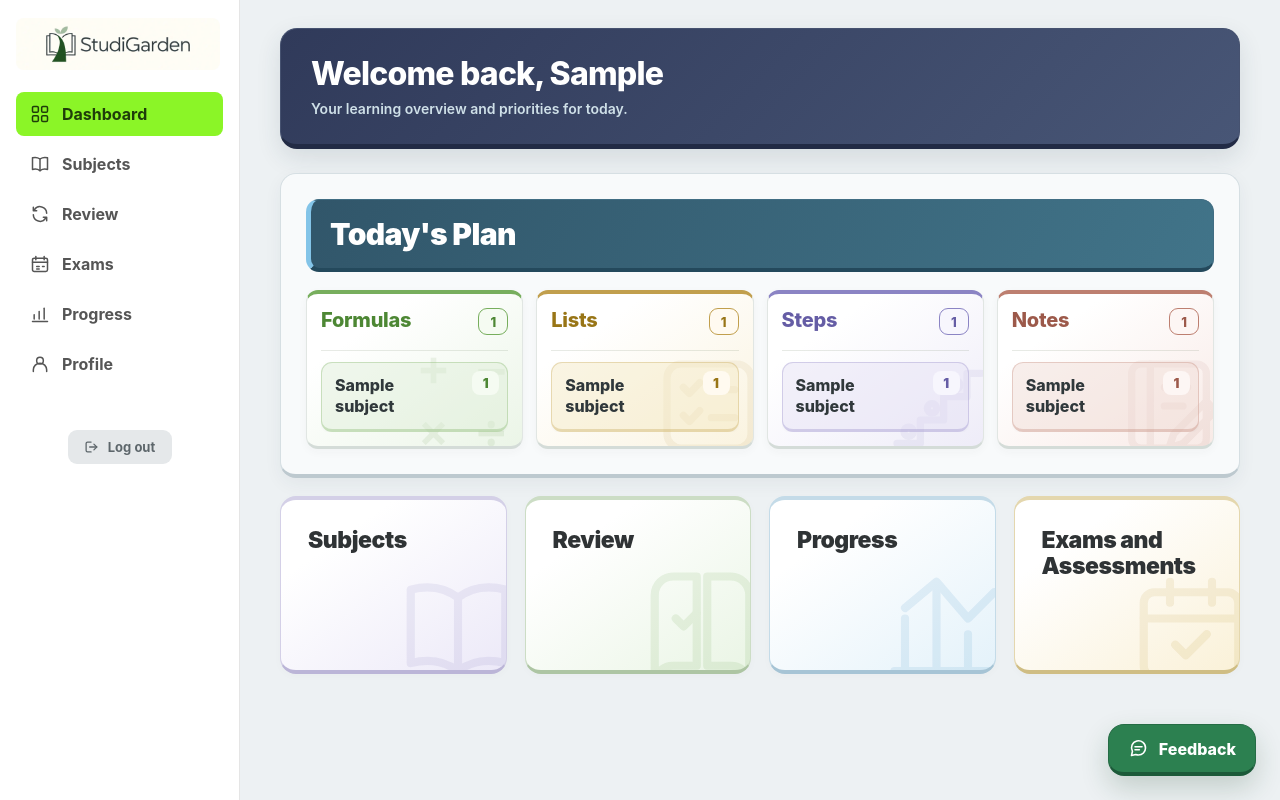
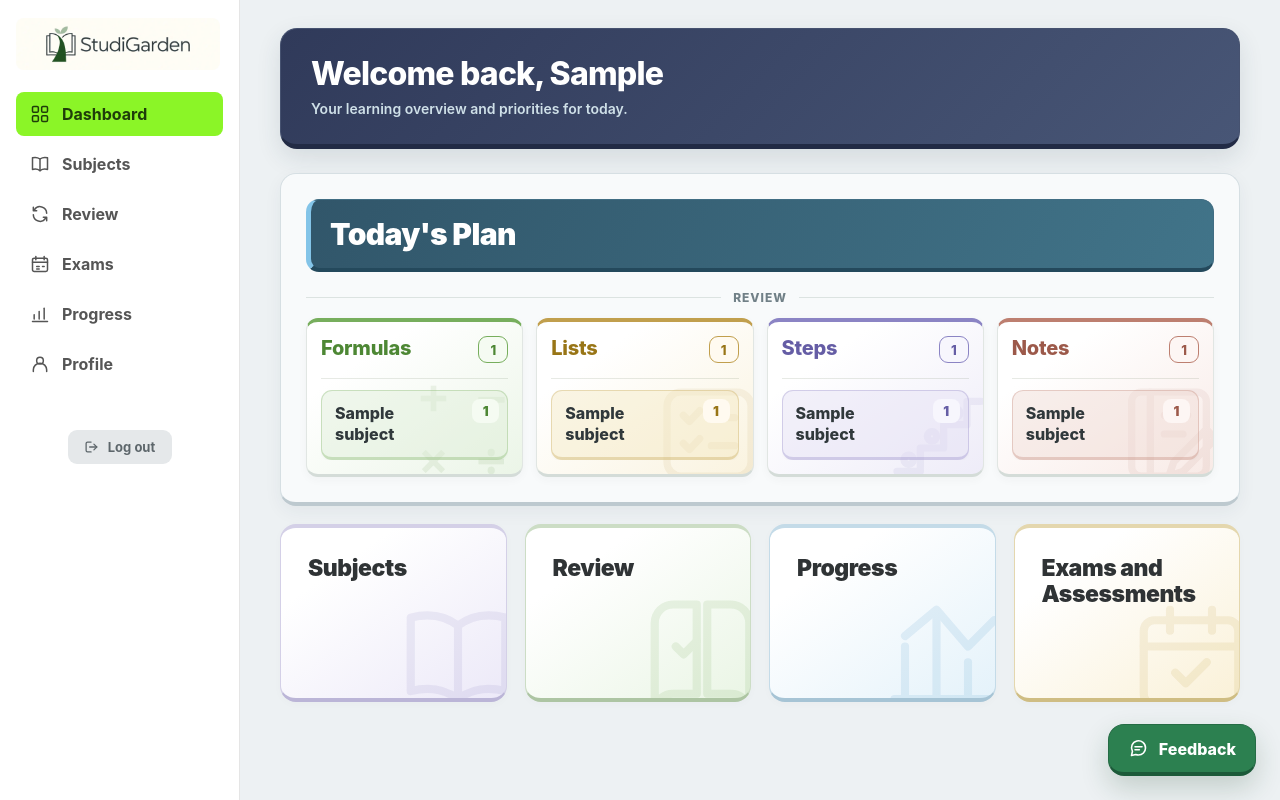
Before and after one commit to zeanbritz/studyoptimizer, a Django app: page /dashboard/ in a window 1280 px wide. Run offline with Django 4.2, Linux system fonts and the light colour scheme; a user stored in the database is signed in; tables that the repository leaves empty hold one stand-in row (values such as "Sample post"); parts of the project's set-up code (start-up, migrations or seed data) failed here and were passed over.

Commit message:
Organize Today's Plan into event, review, and study sections

```diff
--- a/templates/dashboard/dashboard.html
+++ b/templates/dashboard/dashboard.html
@@ -773,6 +766,58 @@
             }
         }
 
+        .today-plan .plan-section + .plan-section { margin-top: 23px; }
+        .today-plan .plan-section-heading {
+            display: flex;
+            align-items: center;
+            gap: 12px;
+            margin: 0 0 13px;
+            color: #718087;
+            font-size: 12px;
+            font-weight: 850;
+            letter-spacing: .08em;
+            text-transform: uppercase;
+        }
+        .today-plan .plan-section-heading::before,
+        .today-plan .plan-section-heading::after {
+            flex: 1;
+            height: 1px;
+            background: #dce3e1;
+            content: "";
+        }
+        .today-plan .plan-event.plan-assessment {
+            --plan-accent: #5f9fc7;
+            --plan-dark: #226f9c;
+            --plan-button-border: #bfd9e9;
+            border-bottom-color: #bfd9e9 !important;
+            background: linear-gradient(145deg, #ffffff, #eef7fc) !important;
+        }
+        .today-plan .plan-event.plan-exam {
+            --plan-accent: #c9a647;
+            --plan-dark: #8d6d17;
+            --plan-button-border: #e2d2a1;
+            border-bottom-color: #e2d2a1 !important;
+            background: linear-gradient(145deg, #ffffff, #fcf5df) !important;
+        }
+        .today-plan .plan-event .plan-column-header h3 { color: var(--plan-dark) !important; }
+        .today-plan .plan-event .plan-column-header p { color: #69767c; }
+        .today-plan .plan-event-action {
+            display: grid;
+            gap: 5px;
+            width: 100%;
+            padding: 12px 13px !important;
+            border-color: var(--plan-button-border) !important;
+            color: var(--ink);
+            font: inherit;
+            text-align: left;
+            cursor: pointer;
+        }
+        .today-plan .plan-event-action:hover { background: #f7fafb !important; }
+        .today-plan .plan-event-action:focus-visible { outline: 3px solid var(--plan-accent); outline-offset: 2px; }
+        .today-plan .plan-event-action strong { font-size: 16px; overflow-wrap: anywhere; }
+        .today-plan .plan-event-description { color: #5f6e74; font-size: 12px; overflow-wrap: anywhere; }
+        .today-plan .plan-event-status { color: var(--plan-dark); font-size: 11px; font-weight: 800; }
+
     </style>
 
 </head>
@@ -878,20 +923,37 @@
                 {% elif due_definition_subjects or due_formula_subjects or due_list_subjects or book_summary_subjects or due_step_subjects or due_comparison_subjects or note_subjects or due_assessment_events %}
 
                     {% if due_assessment_events %}
-                        <div class="assessment-reminders" aria-label="Exam and assessment reminders">
+                        <section class="plan-section" aria-labelledby="plan-events-heading">
+                            <h3 class="plan-section-heading" id="plan-events-heading"><span>Exams &amp; Assessments</span></h3>
+                            <div class="today-plan-columns">
                                 {% for event in due_assessment_events %}
-                                <button type="button" class="assessment-reminder"
+                                    <div class="today-plan-column plan-event {% if event.kind == 'exam' %}plan-exam{% else %}plan-assessment{% endif %}">
+                                        <div class="plan-column-header">
+                                            <div>
+                                                <h3>{{ event.get_kind_display }}</h3>
+                                                <p>Due {{ event.date|date:'j F Y' }}</p>
+                                            </div>
+                                        </div>
+                                        <div class="plan-subject-list">
+                                            <button type="button" class="plan-subject-card plan-event-action"
                                                     data-complete-event-id="{{ event.pk }}"
                                                     data-complete-label="{{ event.subject.name }} {{ event.get_kind_display|lower }}">
-                                    <span class="reminder-type">{{ event.get_kind_display }} reminder</span>
-                                    <strong>{{ event.subject.name }}{% if event.title %} · {{ event.title }}{% endif %}</strong>
-                                    <small>{% if event.date < today %}Overdue · {% elif event.date == today %}Today · {% endif %}Due {{ event.date|date:'j F Y' }} · Click to mark complete</small>
+                                                <strong>{{ event.subject.name }}</strong>
+                                                {% if event.title %}<span class="plan-event-description">{{ event.title }}</span>{% endif %}
+                                                <span class="plan-event-status">
+                                                    {% if event.date < today %}Overdue{% elif event.date == today %}Due today{% else %}Reminder{% endif %} · Click to mark complete
+                                                </span>
                                             </button>
+                                        </div>
+                                    </div>
                                 {% endfor %}
                             </div>
+                        </section>
                     {% endif %}
 
-
+                    {% if due_definition_subjects or due_formula_subjects or due_list_subjects or due_step_subjects or due_comparison_subjects or note_subjects %}
+                    <section class="plan-section" aria-labelledby="plan-review-heading">
+                        <h3 class="plan-section-heading" id="plan-review-heading"><span>Review</span></h3>
                         <div class="today-plan-columns">
 
 
@@ -1523,6 +1494,40 @@
 
 
                     </div>
+                    </section>
+                    {% endif %}
+
+                    {% if book_summary_subjects %}
+                    <section class="plan-section" aria-labelledby="plan-study-heading">
+                        <h3 class="plan-section-heading" id="plan-study-heading"><span>Study</span></h3>
+                        <div class="today-plan-columns">
+                            <div class="today-plan-column plan-books">
+                                <svg class="plan-bg-icon" viewBox="0 0 24 24" aria-hidden="true" focusable="false">
+                                    <path d="M6 2.5h12a2 2 0 0 1 2 2V21H6a3 3 0 0 1-3-3V5.5a3 3 0 0 1 3-3Z"></path>
+                                    <path d="M3 18a3 3 0 0 1 3-3h14M8 2.5V15M11 7h6M11 10h4"></path>
+                                    <path d="M15 2.5v5l-2-1.4-2 1.4v-5"></path>
+                                </svg>
+                                <div class="plan-column-header">
+                                    <div>
+                                        <h3>Study</h3>
+                                        <p>Today's book work</p>
+                                    </div>
+                                    <span class="plan-total-count">{{ book_summary_total }}</span>
+                                </div>
+                                <div class="plan-subject-list">
+                                    {% for item in book_summary_subjects %}
+                                        <a href="{% url 'book_summary' subject_index=item.subject_index %}" class="plan-subject-card">
+                                            <div class="plan-card-content">
+                                                <span class="plan-card-title">{{ item.subject.name }}</span>
+                                                <span class="plan-card-count">{{ item.count }}</span>
+                                            </div>
+                                        </a>
+                                    {% endfor %}
+                                </div>
+                            </div>
+                        </div>
+                    </section>
+                    {% endif %}
 
 
                 <!-- =============================
```
Also changed, not shown: other parts of templates/dashboard/dashboard.html (+3 -101 lines), exams/tests.py (+32 -1 lines). Lines whose indentation alone changed are shown as unchanged.
